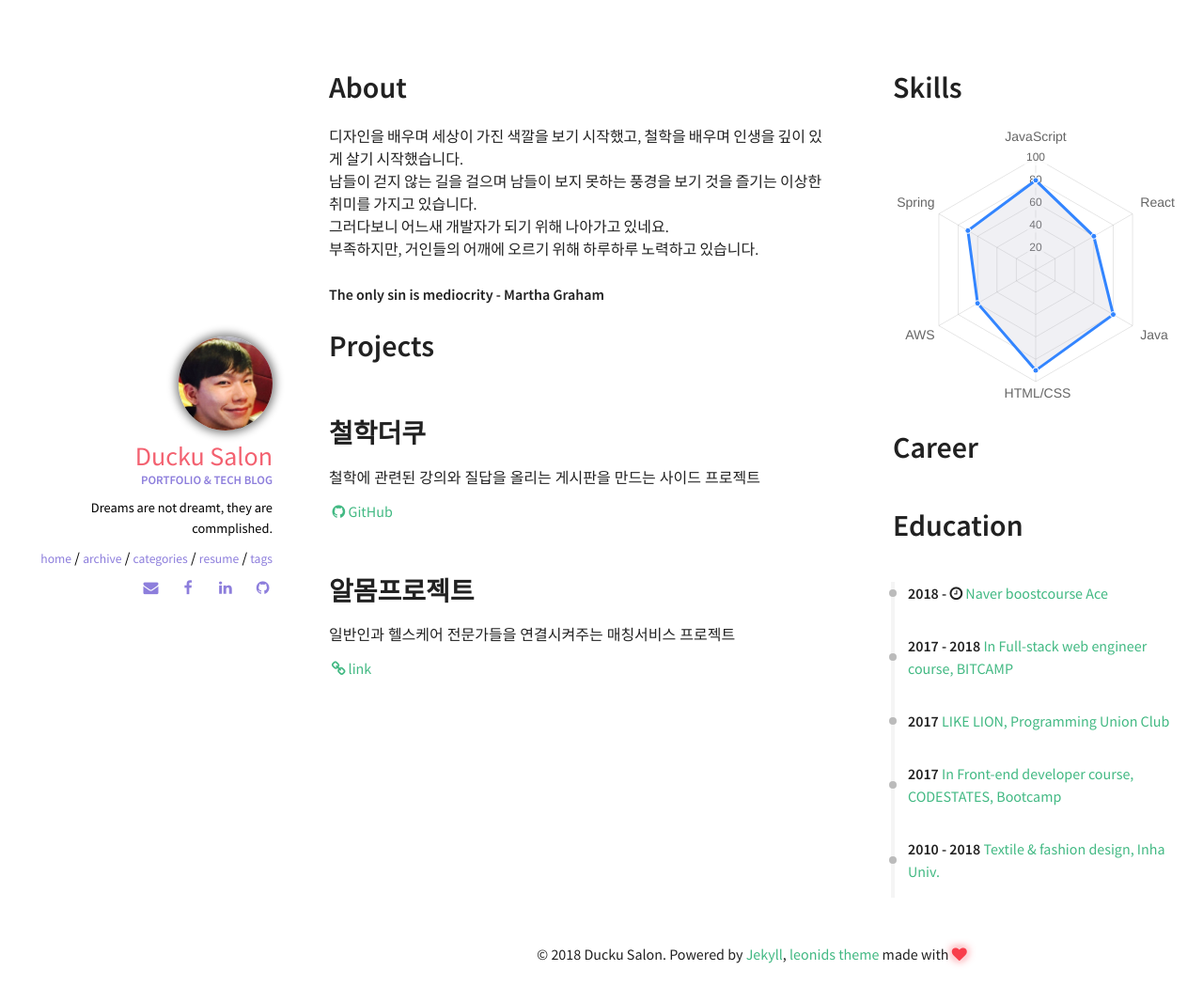
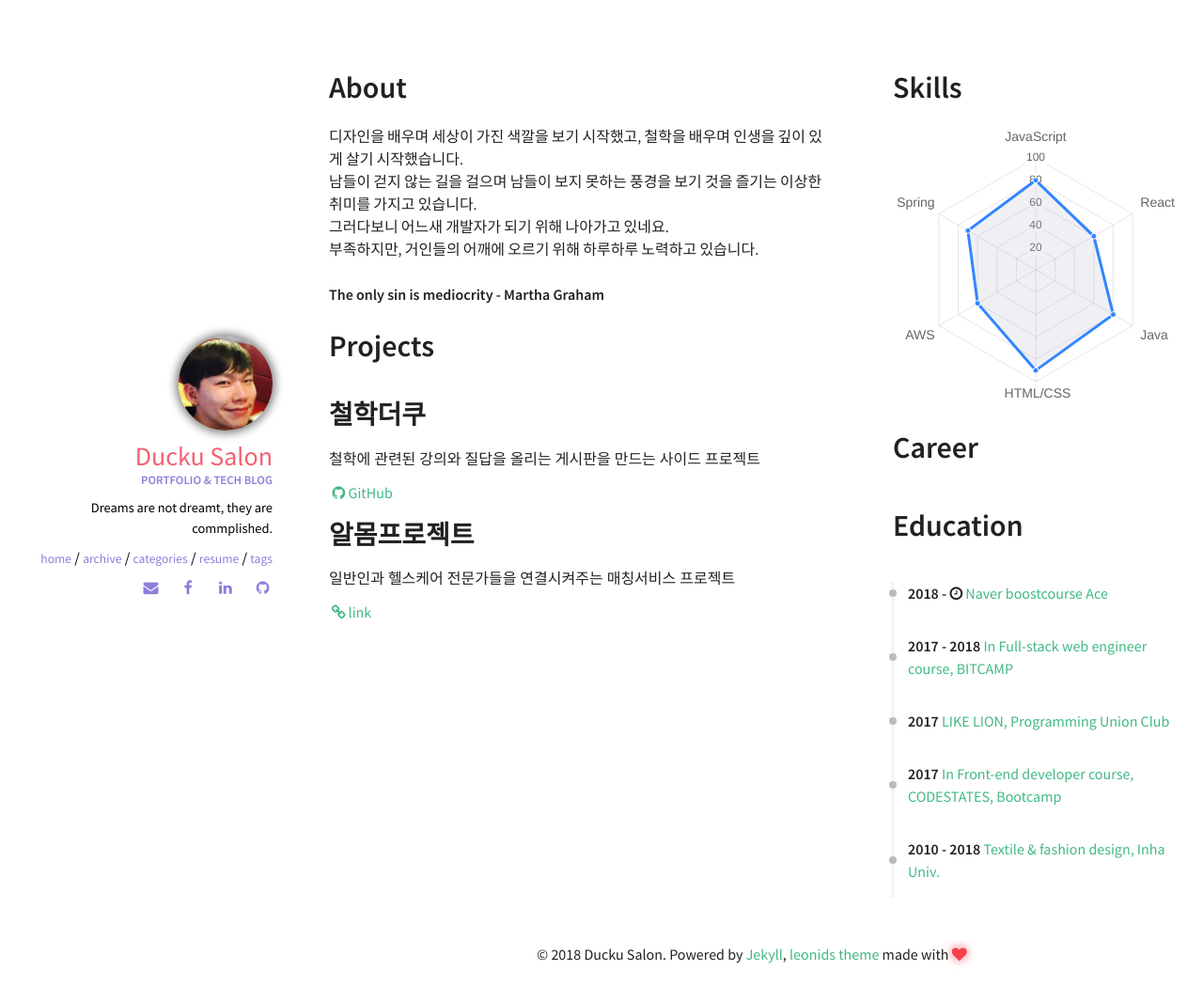
Before and after one commit to Duckuism/Youduk.github.io, a Jekyll site: the page built from resume.html, in a window 1280 px wide. Shown: the top 1066 px of the page at 94% size. Built offline with Jekyll 4.4.1, drawn with Linux system fonts in a browser that asks for light colours; nearby versions of some CDN libraries; comment, search, counter and statistics services are not loaded.

Commit message:
resume section 수정

```diff
--- a/_includes/sections/projects.html
+++ b/_includes/sections/projects.html
@@ -2,7 +2,7 @@
 
 {% for project in site.data.index.projects %}
     <div class="row">
-            <div class="col" style="margin: 20px 0px">
+            <div class="col">
                 <h2 style="margin: 10px 0px">{{ project.name }}</h2>
                 <p style="margin: 10px 0px">{{ project.descr }}</p>
 
```
